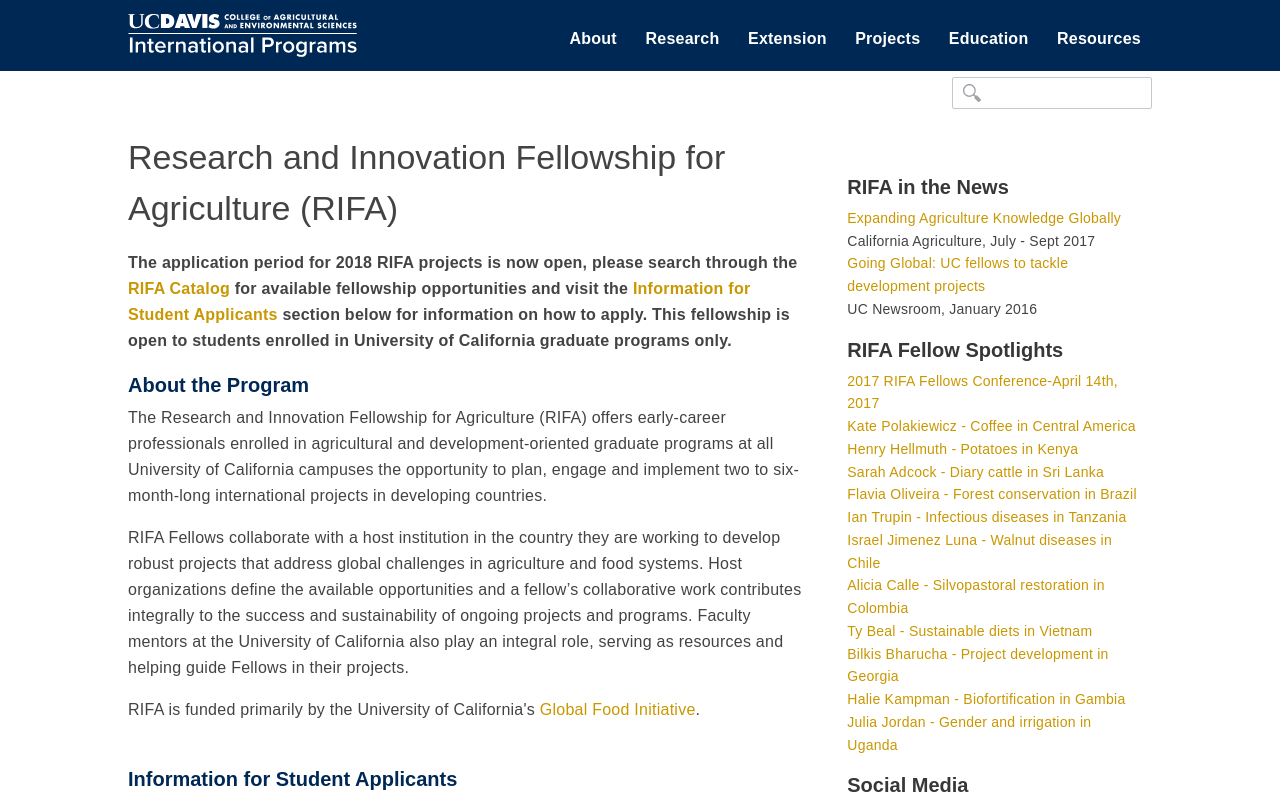
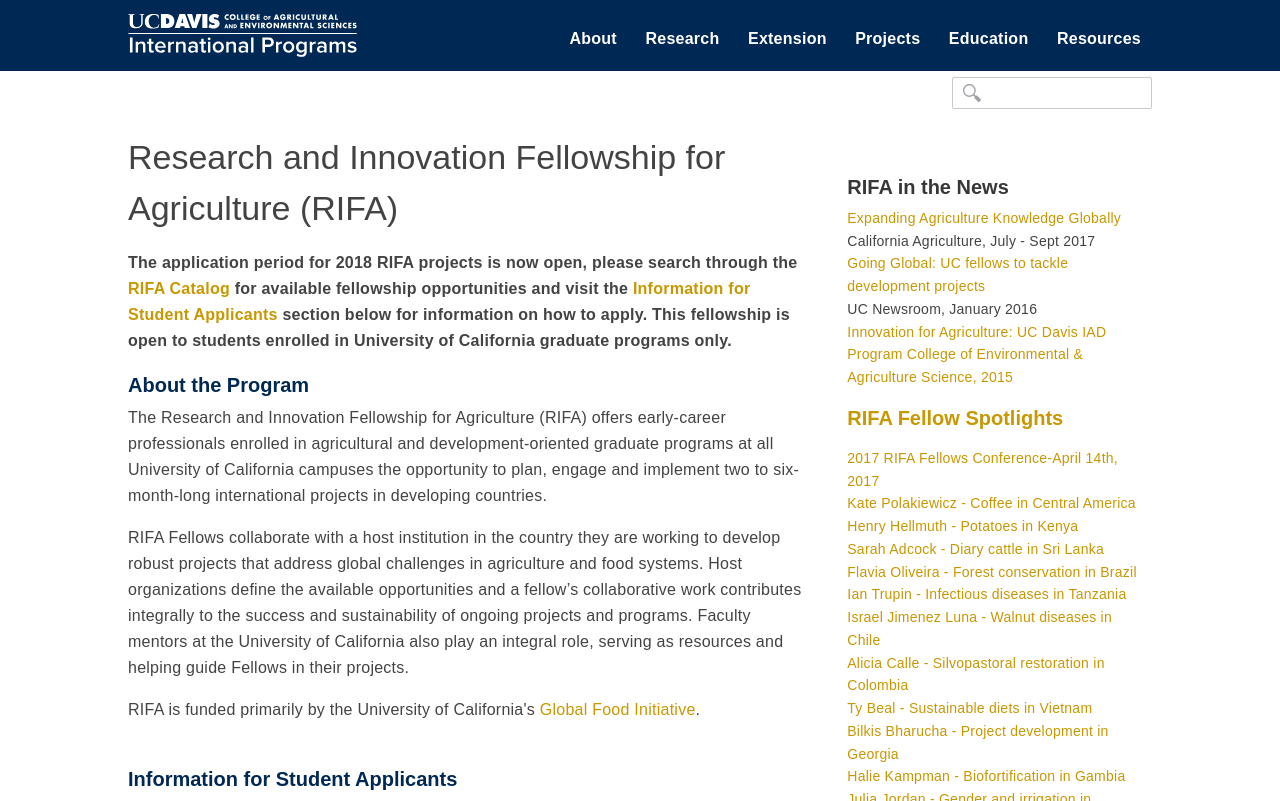
Before and after one commit to ucdavis/ip, a Jekyll site: the page built from scholars-and-students/RIFA/index.html, in a window 1280 px wide and 900 px high, cut to the strip 0-801 px from the top of the window. Built offline with Jekyll 4.4.1, drawn with Linux system fonts in a browser that asks for light colours; nearby versions of some CDN libraries.

Commit message:
adding endowment flyere to RIFA news

```diff
--- a/scholars-and-students/RIFA/index.html
+++ b/scholars-and-students/RIFA/index.html
@@ -112,7 +112,9 @@
   <p><a target="_blank" href="/media/files/rifa/California_Ag_journal_RIFA.pdf"> Expanding Agriculture Knowledge Globally</a><br>
   California Agriculture, July - Sept 2017<br>
    <a target="_blank" href="https://www.universityofcalifornia.edu/news/going-global-graduate-student-fellows-tackle-international-development-projects"> Going Global: UC fellows to tackle development projects</a><br>
-  UC Newsroom, January 2016
+  UC Newsroom, January 2016<br>
+<a title="support letter RIFA" href="/media/files/rifa/IAD_RIFA_Endowment_Flyer-10-7.pdf">Innovation for Agriculture: UC Davis IAD Program
+  College of Environmental &amp; Agriculture Science, 2015
 
   <h3>RIFA Fellow Spotlights</h3>
    <p>
```
